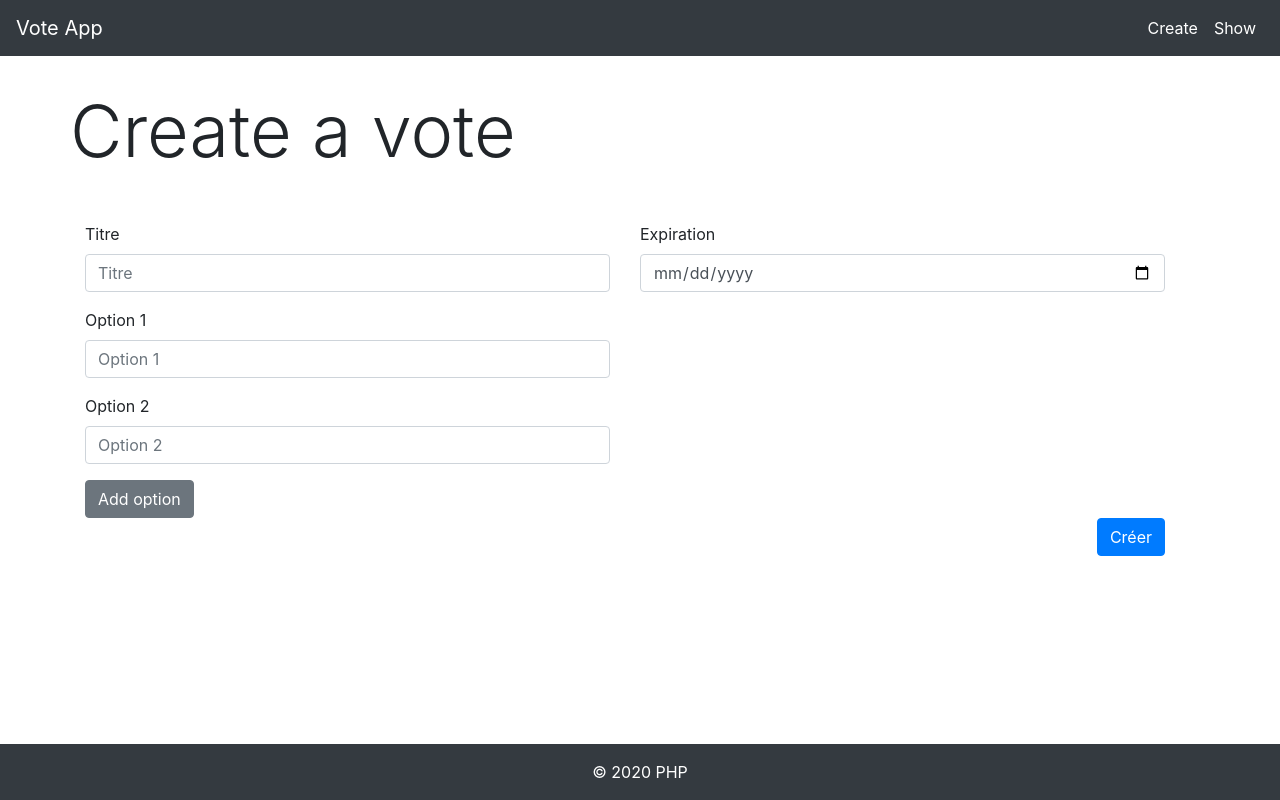
After one commit to seeren-training/PHP, a PHP site: page /templates/vote/create.html.php in a window 1280 px wide. The commit adds this page. Run offline with PHP 8.4, Linux system fonts and the light colour scheme; some libraries are stand-ins or nearby versions.

Commit message:
Bootstrap form

```diff
--- a/vote-app/public/index.php
+++ b/vote-app/public/index.php
@@ -5,6 +5,9 @@ $url = filter_input(INPUT_SERVER, "REQUEST_URI");
 if ("/votes" === $url) {
     include './../src/controller/vote-controller.php';
     showAll();
+} elseif ("/votes/create" === $url) {
+    include './../src/controller/vote-controller.php';
+    create();
 } elseif ("/votes?id=" . filter_input(INPUT_GET, "id") === $url) {
     include './../src/controller/vote-controller.php';
     show((int)filter_input(INPUT_GET, "id"));
--- /dev/null
+++ b/vote-app/templates/vote/create.html.php
@@ -0,0 +1,41 @@
+<?php include __DIR__ . '/../header.html.php' ?>
+
+<main>
+    <div class="container">
+        <div class="row pt-3 pb-3">
+            <h2 class="display-3 mt-3 mb-3">Create a vote</h2>
+        </div>
+        <div class="row pt-3 pb-3">
+            <form class="row col-12" method="post" action="">
+                <div class="col-12 col-md-6 form-group">
+                    <label for="titre">Titre</label>
+                    <input class="form-control" id="titre" name="title" placeholder="Titre">
+                </div>
+                <div class="col-12 col-md-6 form-group">
+                    <label for="expiration">Expiration</label>
+                    <input type="date" class="form-control" name="expiration" id="expiration">
+                </div>
+                <div class="vote-option-group col-12 col-md-6">
+                    <div class="form-group">
+                        <label for="option_1">Option 1</label>
+                        <input class="vote-option form-control" id="option_1" name="options[]" placeholder="Option 1">
+                    </div>
+                    <div class="form-group">
+                        <label for="option_2">Option 2</label>
+                        <input class="vote-option form-control" id="option_2" name="options[]" placeholder="Option 2">
+                    </div>
+                </div>
+                <div class="col-12">
+                    <a class="add-option btn btn-secondary">Add option</a>
+                </div>
+                <div class="col-12 text-right">
+                    <input type="submit" value="Créer" name="vote-form" class="btn btn-primary"/>
+                </div>
+            </form>
+        </div>
+    </div>
+</main>
+
+<script type="text/javascript" src="/assets/js/vote-create-add-option.js"></script>
+
+<?php include __DIR__ . '/../footer.html.php' ?>
```
Also changed, not shown: vote-app/src/controller/vote-controller.php (+11 -2 lines), vote-app/public/assets/js/vote-create-add-option.js (added).
